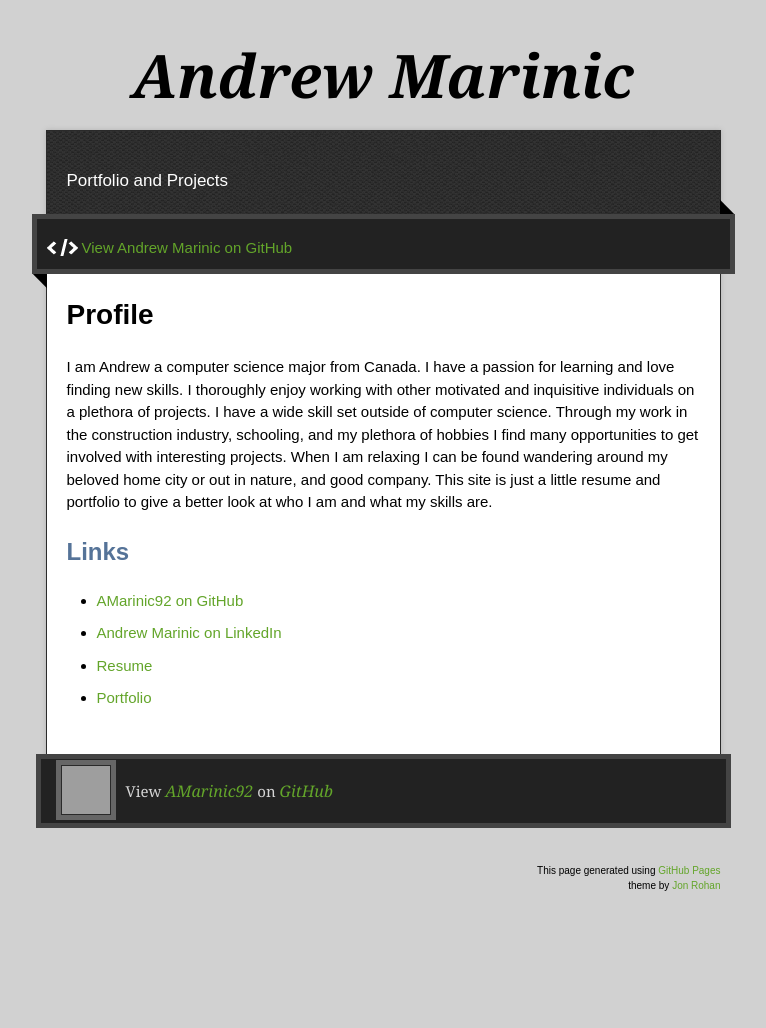
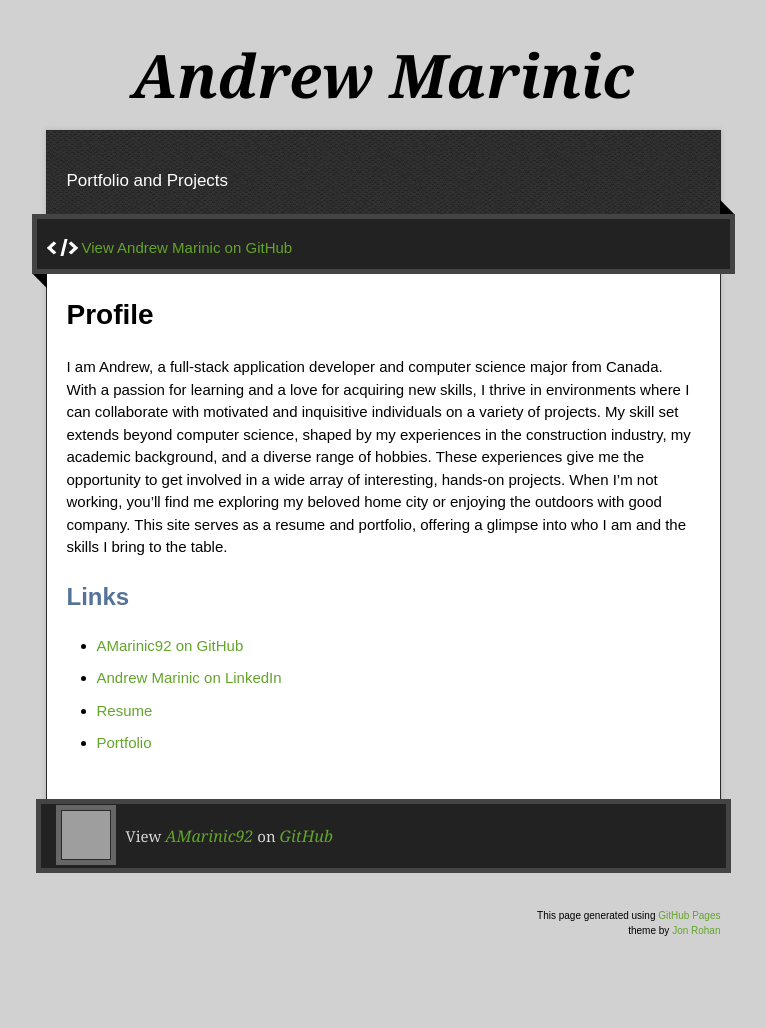
Before and after one commit to AMarinic92/AMarinic92.github.io, a Jekyll site: the page built from index.md, in a window 1280 px wide. Shown: the whole page, without its empty margins (257-1023 px from the left). Built offline with Jekyll 4.4.1, drawn with Linux system fonts in a browser that asks for light colours; our own code applies the rules of GitHub Pages for plain Markdown files; before the commit the page ends 983 px from its top, so only the background shows below that; grey boxes are pictures that could not be loaded.

Commit message:
Update index.md

```diff
--- a/index.md
+++ b/index.md
@@ -3,9 +3,8 @@ layout: default
 ---
 
 # Profile
-
-I am Andrew a computer science major from Canada. I have a passion for learning and love finding new skills. I thoroughly enjoy working with other motivated and inquisitive individuals on a plethora of projects. I have a wide skill set outside of computer science. Through my work in the construction industry, schooling, and my plethora of hobbies I find many opportunities to get involved with interesting projects. When I am relaxing I can be found wandering around my beloved home city or out in nature, and good company. This site is just a little resume and portfolio to give a better look at who I am and what my skills are.
-
+I am Andrew, a full-stack application developer and computer science major from Canada.
+With a passion for learning and a love for acquiring new skills, I thrive in environments where I can collaborate with motivated and inquisitive individuals on a variety of projects. My skill set extends beyond computer science, shaped by my experiences in the construction industry, my academic background, and a diverse range of hobbies. These experiences give me the opportunity to get involved in a wide array of interesting, hands-on projects. When I’m not working, you’ll find me exploring my beloved home city or enjoying the outdoors with good company. This site serves as a resume and portfolio, offering a glimpse into who I am and the skills I bring to the table.
 ## Links
 
 - [AMarinic92 on GitHub](https://github.com/AMarinic92)
```
